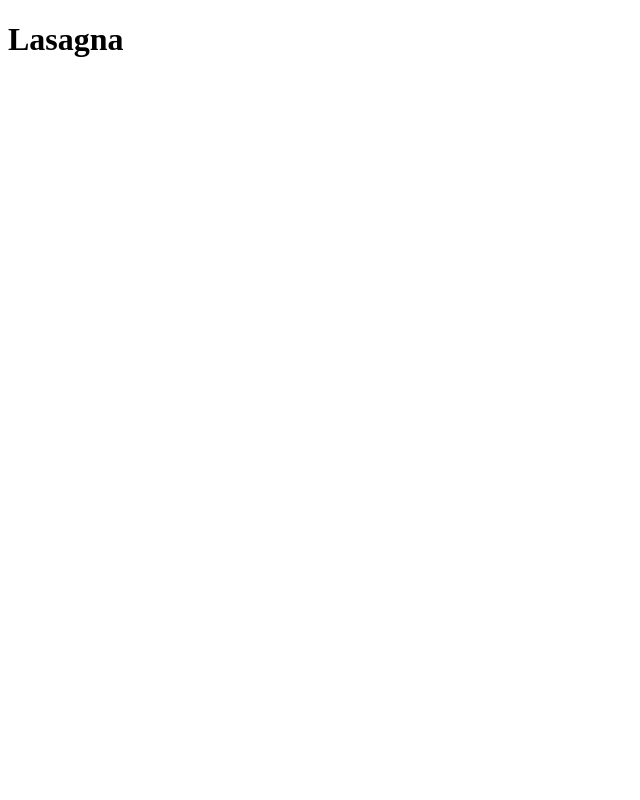
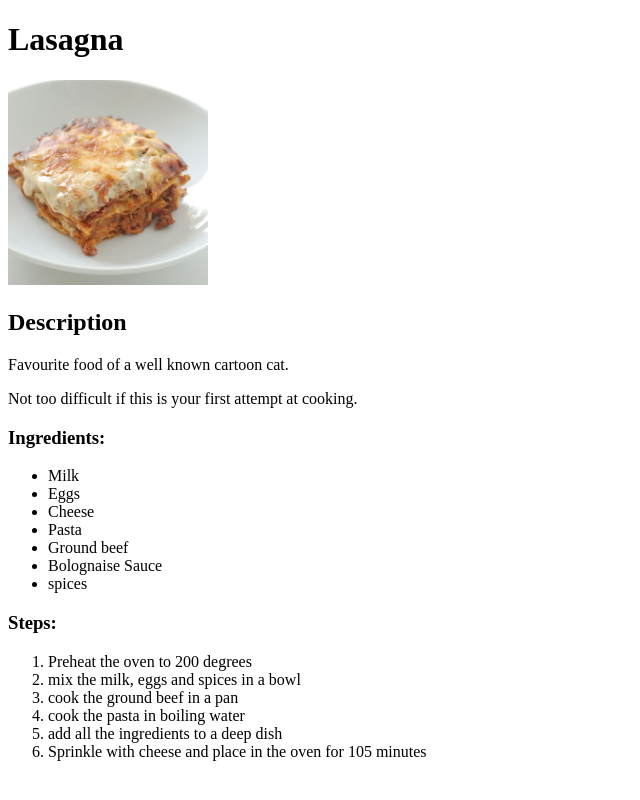
Before and after one commit to moosepad/odin-recipes, a plain HTML site: page recipes/lasagna.html in a window 1280 px wide. Shown: the whole page, without its empty margins (0-640 px from the left). Drawn offline with Linux system fonts and the light colour scheme.

Commit message:
Added images

```diff
--- a/recipes/lasagna.html
+++ b/recipes/lasagna.html
@@ -8,5 +8,29 @@
 </head>
 <body>
     <h1>Lasagna</h1>
+    <img src="lasagna.jpg" alt="Picture of lasagna dish" width="200" height="auto">
+    <h2>Description</h2>
+    <p>Favourite food of a well known cartoon cat.</p>
+    <p>Not too difficult if this is your first attempt at cooking.</p>
+    <h3>Ingredients:</h3>
+    <ul>
+        <li>Milk</li>
+        <li>Eggs</li>
+        <li>Cheese</li>
+        <li>Pasta</li>
+        <li>Ground beef</li>
+        <li>Bolognaise Sauce</li>
+        <li>spices</li>
+    </ul>
+    <h3>Steps:</h3>
+    <ol>
+        <li>Preheat the oven to 200 degrees</li>
+        <li>mix the milk, eggs and spices in a bowl</li>
+        <li>cook the ground beef in a pan</li>
+        <li>cook the pasta in boiling water</li>
+        <li>add all the ingredients to a deep dish</li>
+        <li>Sprinkle with cheese and place in the oven for 105 minutes</li>
+    </ol>
+
 </body>
 </html>
```
Also changed, not shown: recipes/lasagna.jpg (added).
